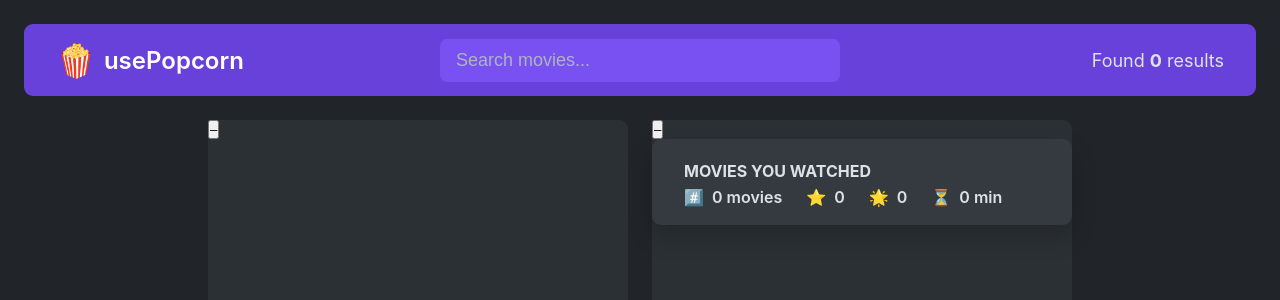
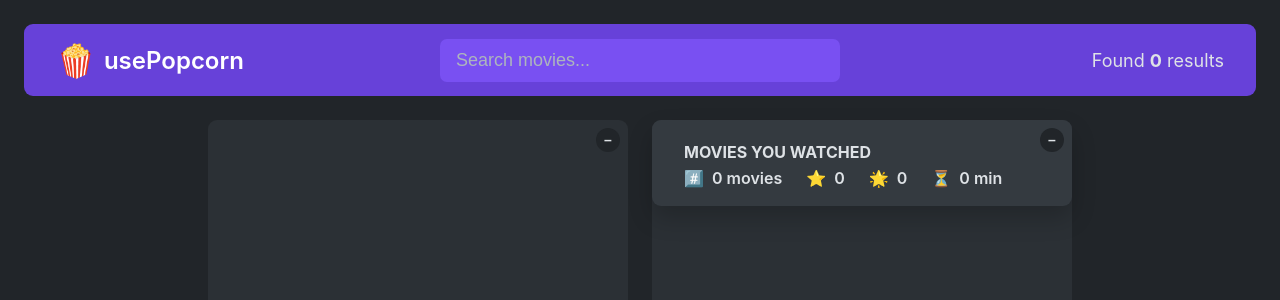
Before and after one commit to ZubkoA/react-styled-components-search-movies, a React (Create React App) app: page / in a window 1280 px wide. Shown: the top 300 px of the page. Built offline with nearby package versions, Linux system fonts and the light colour scheme; the HTML template or start-up script is replaced by a standard one.

Commit message:
add styled to NavBar. Start to do stylish List

```diff
--- a/src/components/main/Box.js
+++ b/src/components/main/Box.js
@@ -1,14 +1,16 @@
 import { useState } from "react";
+import { BoxStyles } from "../../ui/Box";
+import { Button } from "../../ui/Button";
 
 const Box = ({ children }) => {
   const [isOpen, setIsOpen] = useState(true);
   return (
-    <div className="box">
-      <button className="btn-toggle" onClick={() => setIsOpen((open) => !open)}>
+    <BoxStyles>
+      <Button onClick={() => setIsOpen((open) => !open)}>
         {isOpen ? "–" : "+"}
-      </button>
+      </Button>
       {isOpen && children}
-    </div>
+    </BoxStyles>
   );
 };
 export default Box;
--- a/src/components/main/Main.js
+++ b/src/components/main/Main.js
@@ -1,4 +1,6 @@
+import { MainStyles } from "../../ui/Box";
+
 const Main = ({ children }) => {
-  return <main className="main">{children}</main>;
+  return <MainStyles>{children}</MainStyles>;
 };
 export default Main;
--- a/src/components/main/Movie.js
+++ b/src/components/main/Movie.js
@@ -1,16 +1,18 @@
 import checkImg from "../../helpers/checkImg";
+import { Img, Li } from "../../ui/List";
 
 const Movie = ({ movie, onSelectMovie }) => {
   const dateRelease = (value) =>
     `${!value ? "Unknown year" : `${value.slice(0, 4)}`}`;
 
   return (
-    <li
+    <Li
+      type="movies"
       onClick={() => {
         onSelectMovie(movie.id);
       }}
     >
-      <img
+      <Img
         src={`${checkImg(movie.poster_path)}`}
         alt={`${movie.title} poster`}
       />
@@ -21,7 +23,7 @@ const Movie = ({ movie, onSelectMovie }) => {
           <span>{`${dateRelease(movie.release_date)}`}</span>
         </p>
       </div>
-    </li>
+    </Li>
   );
 };
 export default Movie;
--- a/src/components/main/MovieList.js
+++ b/src/components/main/MovieList.js
@@ -1,12 +1,13 @@
+import { List } from "../../ui/List";
 import Movie from "./Movie";
 
 const MovieList = ({ movies, onSelectMovie }) => {
   return (
-    <ul className="list list-movies">
+    <List>
       {movies?.map((movie) => (
         <Movie movie={movie} key={movie.id} onSelectMovie={onSelectMovie} />
       ))}
-    </ul>
+    </List>
   );
 };
 export default MovieList;
--- a/src/index.css
+++ b/src/index.css
@@ -9,23 +9,23 @@
   background-color: var(--color-primary);
   border-radius: 0.9rem;
 } */
-
+/*
 .main {
   margin-top: 2.4rem;
   height: calc(100vh - 7.2rem - 3 * 2.4rem);
   display: flex;
   gap: 2.4rem;
   justify-content: center;
-}
+} */
 
-.box {
+/* .box {
   width: 42rem;
   max-width: 42rem;
   background-color: var(--color-background-500);
   border-radius: 0.9rem;
   /* overflow: scroll; */
-  position: relative;
-}
+/* position: relative;
+} */
 
 /* .loader {
   text-align: center;
@@ -66,14 +66,13 @@
   box-shadow: 0 2.4rem 2.4rem rgba(0, 0, 0, 0.1);
   transform: translateY(-2px);
 } */
-*/
 
 /* .num-results {
   justify-self: end;
   font-size: 1.8rem;
 } */
 
-.btn-toggle {
+/* .btn-toggle {
   position: absolute;
   top: 0.8rem;
   right: 0.8rem;
@@ -87,19 +86,19 @@
   font-weight: bold;
   cursor: pointer;
   z-index: 999;
-}
+} */
 
-.list {
+/* .list {
   list-style: none;
   padding: 0.8rem 0;
   /* overflow: scroll; */
-}
+/* } */
 
 .list-watched {
   height: calc(100% - 9rem);
 }
 
-.list li {
+/* .list li {
   position: relative;
   display: grid;
   grid-template-columns: 4rem 1fr;
@@ -110,21 +109,21 @@
 
   padding: 1.6rem 3.2rem;
   border-bottom: 1px solid var(--color-background-100);
-}
+} */
 
-.list.list-movies li {
+/* .list.list-movies li {
   cursor: pointer;
   transition: all 0.3s;
-}
+} */
 
-.list.list-movies li:hover {
+/* .list.list-movies li:hover {
   background-color: var(--color-background-100);
-}
+} */
 
-.list img {
+/* .list img {
   width: 100%;
   grid-row: 1 / -1;
-}
+} */
 
 .list h3 {
   font-size: 1.8rem;
--- /dev/null
+++ b/src/ui/Box.jsx
@@ -0,0 +1,17 @@
+import styled from "styled-components";
+
+export const BoxStyles = styled.div`
+  width: 42rem;
+  max-width: 42rem;
+  background-color: var(--color-background-500);
+  border-radius: 0.9rem;
+  position: relative;
+`;
+
+export const MainStyles = styled.main`
+  margin-top: 2.4rem;
+  height: calc(100vh - 7.2rem - 3 * 2.4rem);
+  display: flex;
+  gap: 2.4rem;
+  justify-content: center;
+`;
--- /dev/null
+++ b/src/ui/Button.jsx
@@ -0,0 +1,17 @@
+import styled from "styled-components";
+
+export const Button = styled.button`
+  position: absolute;
+  top: 0.8rem;
+  right: 0.8rem;
+  height: 2.4rem;
+  aspect-ratio: 1;
+  border-radius: 50%;
+  border: none;
+  background-color: var(--color-background-900);
+  color: var(--color-text);
+  font-size: 1.4rem;
+  font-weight: bold;
+  cursor: pointer;
+  z-index: 999;
+`;
--- /dev/null
+++ b/src/ui/List.jsx
@@ -0,0 +1,35 @@
+import styled, { css } from "styled-components";
+
+export const List = styled.ul`
+  list-style: none;
+  padding: 0.8rem 0;
+`;
+
+export const Li = styled.li`
+  position: relative;
+  display: grid;
+  grid-template-columns: 4rem 1fr;
+  grid-template-rows: auto auto;
+  column-gap: 2.4rem;
+  font-size: 1.6rem;
+  align-items: center;
+
+  padding: 1.6rem 3.2rem;
+  border-bottom: 1px solid var(--color-background-100);
+
+  ${(props) =>
+    props.type === "movies" &&
+    css`
+      cursor: pointer;
+      transition: all 0.3s;
+
+      &:hover {
+        background-color: var(--color-background-100);
+      }
+    `}
+`;
+
+export const Img = styled.img`
+  width: 100%;
+  grid-row: 1 / -1;
+`;
```
